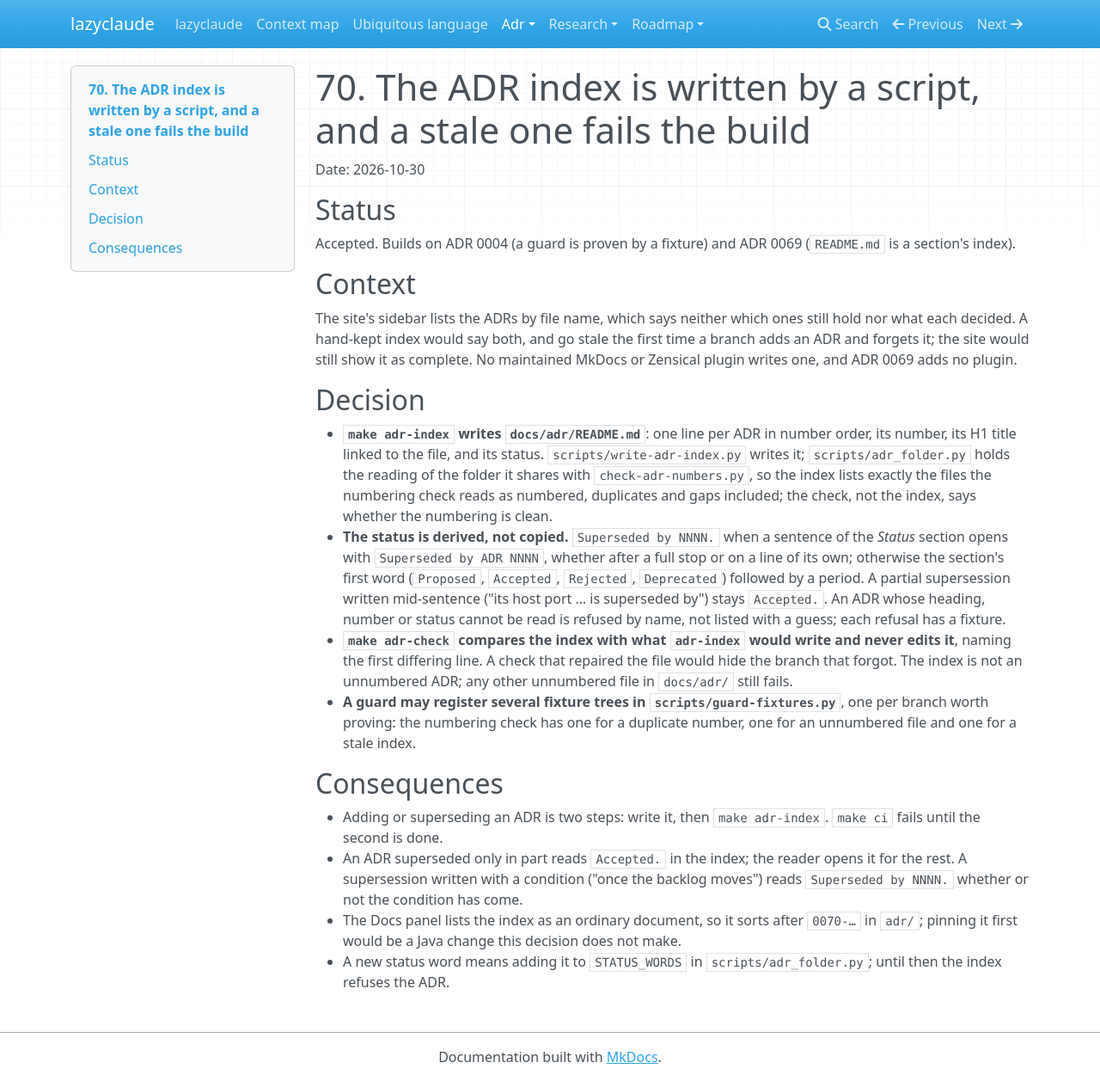
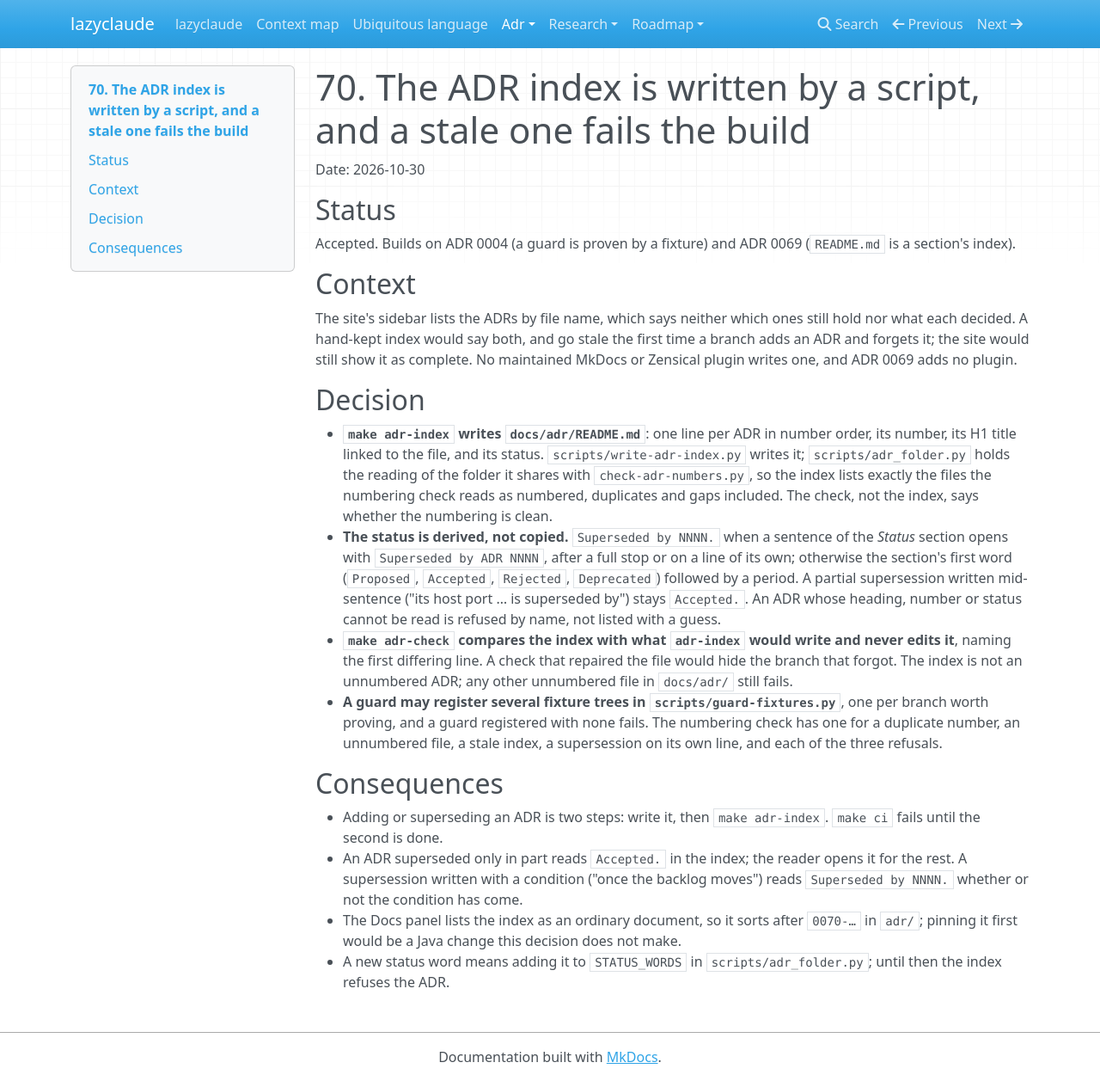
Before and after one commit to maxenceng/lazyclaude, an MkDocs documentation site: the page built from docs/adr/0070-the-adr-index-is-written-by-a-script-and-a-stale-one-fails-the-build.md, in a window 1280 px wide and 1257 px high. Shown: the whole window at 86% size. Built offline with MkDocs 1.6.1, drawn with Linux system fonts in a browser that asks for light colours; nearby versions of some CDN libraries.

Commit message:
ADR 0070 wraps at the line limit and names every fixture the numbering check has
Co-Authored-By: Claude Opus 5.5 <noreply@anthropic.com>

```diff
--- a/docs/adr/0070-the-adr-index-is-written-by-a-script-and-a-stale-one-fails-the-build.md
+++ b/docs/adr/0070-the-adr-index-is-written-by-a-script-and-a-stale-one-fails-the-build.md
@@ -16,18 +16,19 @@ show it as complete. No maintained MkDocs or Zensical plugin writes one, and ADR
 
 - **`make adr-index` writes `docs/adr/README.md`**: one line per ADR in number order, its number, its H1 title linked to
   the file, and its status. `scripts/write-adr-index.py` writes it; `scripts/adr_folder.py` holds the reading of the
-  folder it shares with `check-adr-numbers.py`, so the index lists exactly the files the numbering check reads as numbered, duplicates and gaps included;
-  the check, not the index, says whether the numbering is clean.
+  folder it shares with `check-adr-numbers.py`, so the index lists exactly the files the numbering check reads as
+  numbered, duplicates and gaps included. The check, not the index, says whether the numbering is clean.
 - **The status is derived, not copied.** `Superseded by NNNN.` when a sentence of the *Status* section opens with
-  `Superseded by ADR NNNN`, whether after a full stop or on a line of its own; otherwise the section's first word (`Proposed`, `Accepted`, `Rejected`, `Deprecated`)
-  followed by a period. A partial supersession written mid-sentence ("its host port … is superseded by") stays
-  `Accepted.`. An ADR whose heading, number or status cannot be read is refused by name, not listed with a guess; each refusal
-  has a fixture.
+  `Superseded by ADR NNNN`, after a full stop or on a line of its own; otherwise the section's first word (`Proposed`,
+  `Accepted`, `Rejected`, `Deprecated`) followed by a period. A partial supersession written mid-sentence ("its host
+  port … is superseded by") stays `Accepted.`. An ADR whose heading, number or status cannot be read is refused by
+  name, not listed with a guess.
 - **`make adr-check` compares the index with what `adr-index` would write and never edits it**, naming the first
   differing line. A check that repaired the file would hide the branch that forgot. The index is not an unnumbered ADR;
   any other unnumbered file in `docs/adr/` still fails.
-- **A guard may register several fixture trees in `scripts/guard-fixtures.py`**, one per branch worth proving: the
-  numbering check has one for a duplicate number, one for an unnumbered file and one for a stale index.
+- **A guard may register several fixture trees in `scripts/guard-fixtures.py`**, one per branch worth proving, and a
+  guard registered with none fails. The numbering check has one for a duplicate number, an unnumbered file, a stale
+  index, a supersession on its own line, and each of the three refusals.
 
 ## Consequences
 
```
